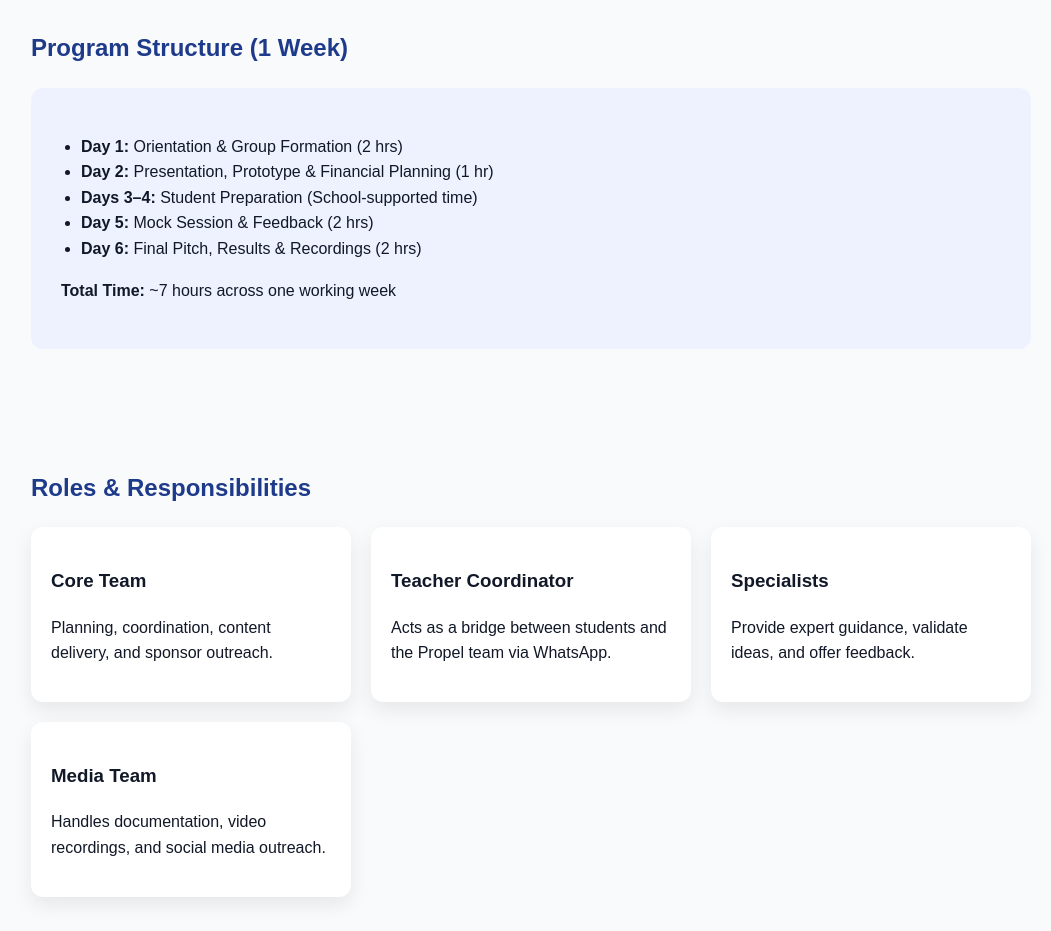
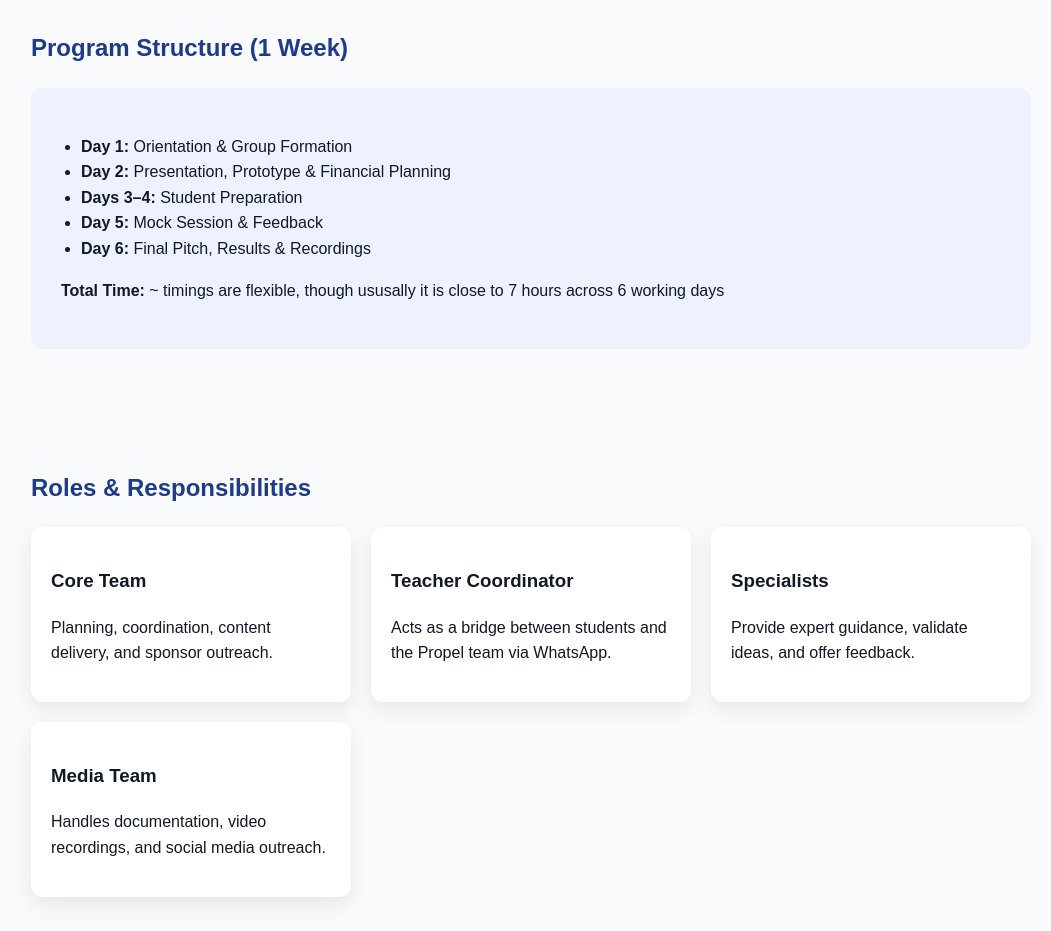
Before and after one commit to 4ddu/4ddu.github.io, a plain HTML site: page index.html in a window 1280 px wide. Shown: the part 1180-2111 px from the top of the page, without its empty margins (109-1160 px from the left). Drawn offline with Linux system fonts and the light colour scheme.

Commit message:
Update index.html

```diff
--- a/index.html
+++ b/index.html
@@ -127,13 +127,13 @@
     <h2>Program Structure (1 Week)</h2>
     <div class="highlight">
       <ul>
-        <li><strong>Day 1:</strong> Orientation & Group Formation (2 hrs)</li>
-        <li><strong>Day 2:</strong> Presentation, Prototype & Financial Planning (1 hr)</li>
-        <li><strong>Days 3–4:</strong> Student Preparation (School-supported time)</li>
-        <li><strong>Day 5:</strong> Mock Session & Feedback (2 hrs)</li>
-        <li><strong>Day 6:</strong> Final Pitch, Results & Recordings (2 hrs)</li>
+        <li><strong>Day 1:</strong> Orientation & Group Formation</li>
+        <li><strong>Day 2:</strong> Presentation, Prototype & Financial Planning</li>
+        <li><strong>Days 3–4:</strong> Student Preparation </li>
+        <li><strong>Day 5:</strong> Mock Session & Feedback </li>
+        <li><strong>Day 6:</strong> Final Pitch, Results & Recordings </li>
       </ul>
-      <p><strong>Total Time:</strong> ~7 hours across one working week</p>
+      <p><strong>Total Time:</strong> ~ timings are flexible, though ususally it is close to 7 hours across 6 working days</p>
     </div>
   </section>
 
```
